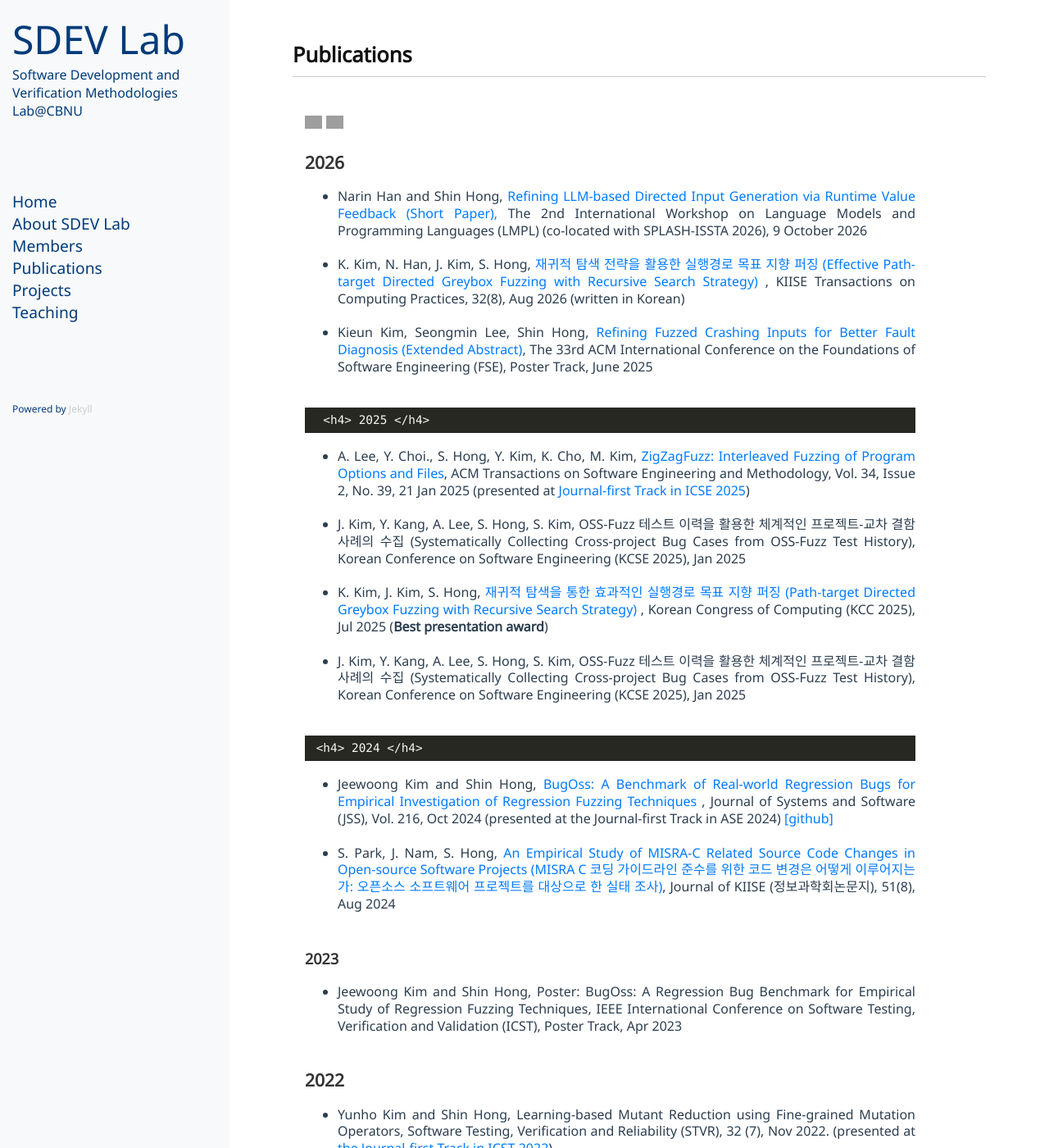
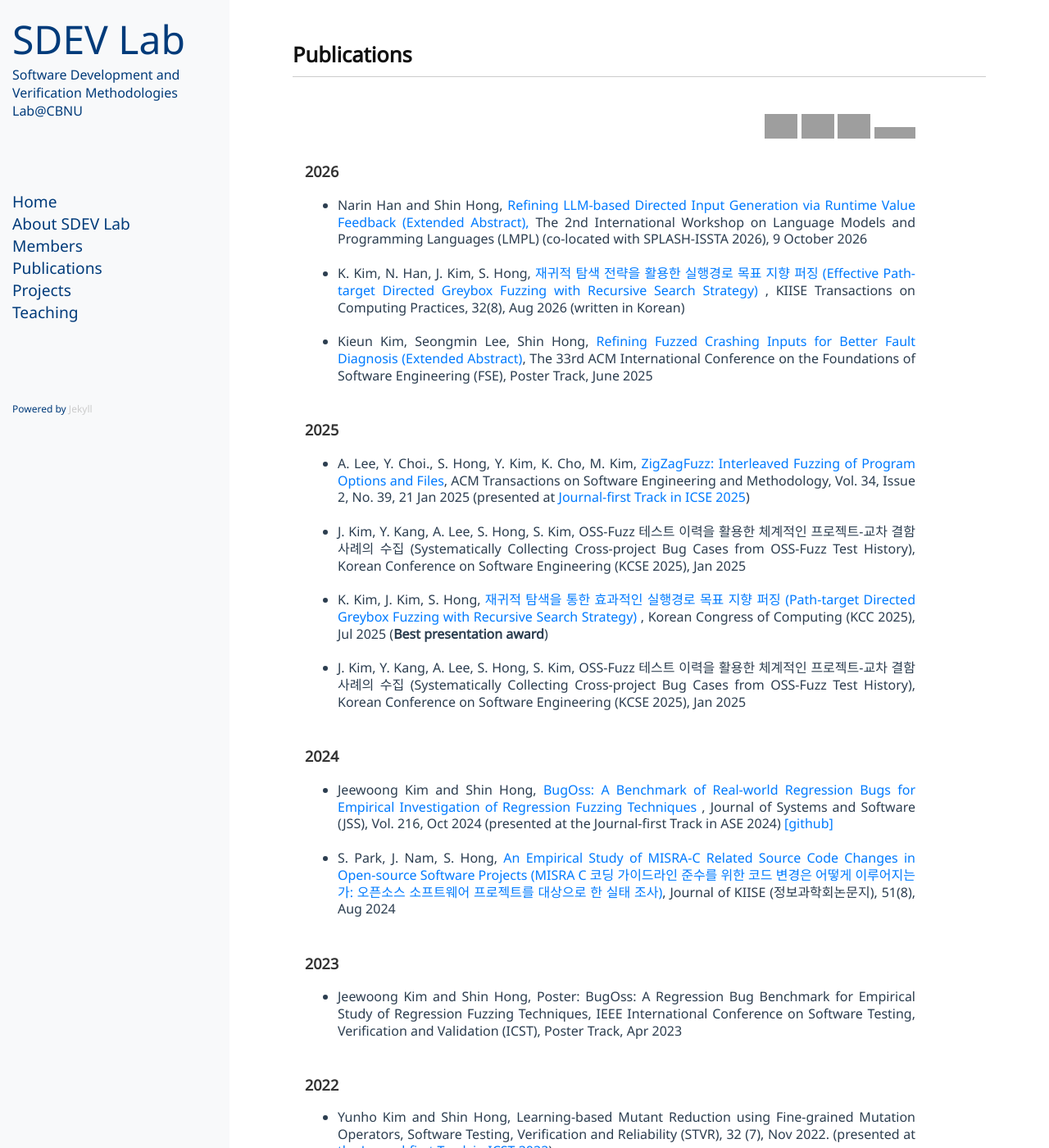
Before and after one commit to sdevlab/sdevlab.github.io, a Jekyll site: the page built from publications.md, in a window 1280 px wide and 1400 px high. Shown: the whole window at 82% size. Built offline with Jekyll 4.4.1, drawn with Linux system fonts in a browser that asks for light colours; some of the changed text lies outside the part shown; grey boxes are pictures that could not be loaded.

```diff
--- a/publications.md
+++ b/publications.md
@@ -5,22 +5,22 @@ permalink: /publications/
 <!-- description: A growing collection of your cool projects. -->
 ---
 
-<p>
+<p style="text-align:right">
 <a class="page-link" href="https://scholar.google.co.kr/citations?user=AXlXg2AAAAAJ">
-<img src="https://thumb.wikimedia.org/wikipedia/commons/thumb/c/c7/Google_Scholar_logo.svg/1280px-Google_Scholar_logo.svg.png?utm_source=commons.wikimedia.org&utm_campaign=index&utm_content=thumbnail&_=20200110094142" height=16 />
-</a>
+<img src="https://thumb.wikimedia.org/wikipedia/commons/thumb/c/c7/Google_Scholar_logo.svg/1280px-Google_Scholar_logo.svg.png?utm_source=commons.wikimedia.org&utm_campaign=index&utm_content=thumbnail&_=20200110094142" height=30 /></a>
 <a class="page-link" href="https://dblp.dagstuhl.de/pers/hd/h/Hong:Shin">
-<img src="https://upload.wikimedia.org/wikipedia/commons/d/d2/DBLP_Logo_320x120.png?utm_source=commons.wikimedia.org&utm_campaign=index&utm_content=thumbnail_unscaled&_=20200707131936" height=16 /></a>
+<img src="https://upload.wikimedia.org/wikipedia/commons/d/d2/DBLP_Logo_320x120.png?utm_source=commons.wikimedia.org&utm_campaign=index&utm_content=thumbnail_unscaled&_=20200707131936" height=30 /></a>
+<a class="page-link" href="http://www.riss.kr/search/Search.do?detailSearch=true&searchGubun=true&queryText=znCreator,+%ED%99%8D%EC%8B%A0+%28+Hong+Shin+%29&colName=re_a_kor">
+<img src="https://i.namu.wiki/i/2lFO1xhDqWn85onH2V0bAlWwsEclJK0YOB69DdcmAEfls3-3b2CriKuqdx7jYQpQXESodUOWeNTJXNkNzrjtvQ.webp" height=30 /></a>
+<a class="page-link" href="http://www.dbpia.co.kr/Author/AuthorInfo?arcId=&ancId=712724">
+<img src="https://i.namu.wiki/i/nlX9JrpPyhPLytwbAD-NANkid6X33a5MUmIpuGvCJjRX6kddOtREhy1FnzrEZQ39pcIMRlGU_usxrkdfmrHTVg.webp" height=14 width=50 /></a>
+<br/>
+</p>
+<!-- <a class="page-link" href="https://github.com/hongshin/publications"> \[PDFs\] </a>
+<a class="page-link" href="https://github.com/hongshin/publications/tree/main/korean"> [PDF files] </a>
+-->
 
-<!-- <a class="page-link" href="https://github.com/hongshin/publications"> \[PDFs\] </a>
-<a class="page-link" href="http://www.dbpia.co.kr/Author/AuthorInfo?arcId=&ancId=712724"> [DBpia] </a>
-<a class="page-link" href="http://www.riss.kr/search/Search.do?detailSearch=true&searchGubun=true&queryText=znCreator,+%ED%99%8D%EC%8B%A0+%28+Hong+Shin+%29&colName=re_a_kor"> [RISS] </a>
-<a class="page-link" href="https://github.com/hongshin/publications/tree/main/korean"> [PDF files] </a>
-<br>
--->
-</p>
-
-### 2026
+#### 2026
 
 <ul>
 
@@ -28,7 +28,7 @@ permalink: /publications/
 <li>
 Narin Han and Shin Hong,
 <a href="https://arxiv.org/abs/2608.07926">
-Refining LLM-based Directed Input Generation via Runtime Value Feedback (Short Paper),</a>
+Refining LLM-based Directed Input Generation via Runtime Value Feedback (Extended Abstract),</a>
 The 2nd International Workshop on Language Models and Programming Languages (LMPL) (co-located with SPLASH-ISSTA 2026), 9 October 2026
 <br/><br/>
 </li>
@@ -52,7 +52,7 @@ The 33rd ACM International Conference on the Foundations of Software Engineering
 </font>
 </ul>
 
-      <h4> 2025 </h4>
+#### 2025
 
 <ul>
 <font size=3> <li>
@@ -88,7 +88,8 @@ Korean Conference on Software Engineering (KCSE 2025), Jan 2025
 </ul>
 
 
-     <h4> 2024 </h4>
+#### 2024
+
 <ul>
 <font size=3> <li>
 Jeewoong Kim and Shin Hong,
@@ -102,12 +103,11 @@ Journal of Systems and Software (JSS), Vol. 216, Oct 2024 (presented at the Jour
 S. Park, J. Nam, S. Hong,
 <a href="https://www.dbpia.co.kr/journal/articleDetail?nodeId=NODE11909411">
 An Empirical Study of MISRA-C Related Source Code Changes in Open-source Software Projects
-(MISRA C 코딩 가이드라인 준수를 위한 코드 변경은 어떻게 이루어지는가: 오픈소스 소프트웨어 프로젝트를 대상으로 한 실태 조사)</a>, Journal of KIISE (정보과학회논문지), 51(8), Aug 2024
-<br/><br/></li></font>
+(MISRA C 코딩 가이드라인 준수를 위한 코드 변경은 어떻게 이루어지는가: 오픈소스 소프트웨어 프로젝트를 대상으로 한 실태 조사)</a>, Journal of KIISE (정보과학회논문지), 51(8), Aug 2024 <br/><br/></li></font>
 </ul>
 
 
-<h4> 2023 </h4>
+#### 2023
 
 <ul>
 <font size=3>
@@ -118,10 +118,11 @@ IEEE International Conference on Software Testing, Verification and Validation (
 Apr 2023 <br/><br/></li> </font>
 </ul>
 
-### 2022
+#### 2022
 
+<font size=3>
 <ul>
-<font size=3> <li>
+<li>
 Yunho Kim and Shin Hong,
 Learning-based Mutant Reduction using Fine-grained Mutation Operators,
 Software Testing, Verification and Reliability (STVR), 32 (7), Nov 2022.
@@ -134,18 +135,19 @@ Inferring Fine-grained Traceability Links between Javadoc Comment and JUnit Test
 <li> J. Kim, J. Jeon, S. Hong, S. Yoo, Predictive Mutation Analysis via Natural Language Channel in Source Code, ACM Transactions on Software Engineering and Methodology (TOSEM), 31(4), pp. 1-27, Oct 2022
 <br/><br/></li>
 
-<li>	J. Kim, S. Kim, S. Hong, How Does a Unit-level Test Case for Continuous Fuzzing Evolve: An Empirical Study of Code Changes in OSS-Fuzz Projects, Korean Congress of Computing (KCC), Jun 30-Jul 1, 2022 <br/><br/></li>
+<li> J. Kim, S. Kim, S. Hong, How Does a Unit-level Test Case for Continuous Fuzzing Evolve: An Empirical Study of Code Changes in OSS-Fuzz Projects, Korean Congress of Computing (KCC), Jun 30-Jul 1, 2022 <br/><br/></li>
 
 <li> J. Yoon, S. Chung, K. Shin, J. Kim, S. Hong, and S. Yoo, Repairing Fragile GUI Test Cases Using Word and Layout Embedding. Proceedings of the 15th IEEE International Conference on Software Testing, Verification and Validation, Industry Track, April 2022 <br/><br/></li>
 
-<li>	H. Yoo and S. Hong, OSSFuzzBugs: A Collection of Open-source Real-world Fault Artifacts for Experimenting Unit-level Fuzzing Techniques, Korean Congress of Computing (KCC), Jun 23-25, 2021 <br/><br/></li>
+<li> H. Yoo and S. Hong, OSSFuzzBugs: A Collection of Open-source Real-world Fault Artifacts for Experimenting Unit-level Fuzzing Techniques, Korean Congress of Computing (KCC), Jun 23-25, 2021 <br/><br/></li>
 
 <li> H. Choe and S. Hong, Multi-directional Concolic Testing Search Strategies for Mitigating Path-space Local Search Problem, Korean Software Engineering Conference (KCSE), Feb 1-2, 2021 (short paper) <br/><br/></li>
 
 <li> H. Choe and S. Hong, Bounded Search Strategies of Concolic Testing for Effective and Efficient Structural Coverage Achievement, Journal of KIISE, 48(2), pp. 201-210, Feb 2021<br/><br/></li>
 </ul>
+</font>
 
-### 2021
+#### 2021
 
 <ul>
 <font size=3> <li> H. Yoo, J. Hong, B. Lucas, D. W. Hwang, S. Hong, Improving Configurability of Unit-level Continuous Fuzzing: An Industrial Case Study with SAP HANA, The 36th IEEE/ACM International Conference on Automated Software Engineering (ASE), Industry Showcase, Nov 14-20, 2021 <a href="https://hongshin.github.io/pubs/ase21-industry.pdf">[pdf]</a> <br/><br/></li></font>
@@ -157,44 +159,45 @@ Inferring Fine-grained Traceability Links between Javadoc Comment and JUnit Test
 <font size=3> <li> Y. Kim and S. Hong, DeMiner: Test Generation for High Test Coverage through Mutant Exploration, Software Testing, Verification and Reliability (STVR), Volume 31, Issue 1-2, January-March, 2021 <br/><br/></li></font>
 </ul>
 
-### 2020
+#### 2020
 
 <ul>
 <font size=3> <li> J. Jeon and S. Hong, Threats to Validity in Evaluating Mutation-based Fault Localization, International Conference on Software Engineering (ICSE), New Ideas and Emerging Results (NIER), Jul 6-11, 2020 (acceptance ratio: 30%) <a href="https://hongshin.github.io/pubs/icse20-mbfl.pdf">[pdf]</a> <br/><br/></li> </font>
 
-<font size=3><li>	D. Kim, S. Kim, S. Hong, Effective Continuous Testing with Automated Unit Test Generation Technique, Korean Software Congress (KSC), Dec 2020 (Best undergraduate student paper award) <a href="https://hongshin.github.io/pubs/ksc20-randoop.pdf">[pdf]</a><br/><br/></li></font>
-<font size=3><li>	J. Jeon, S. Hong, Detecting Subtype Inconsistency Errors by Unit Test Cross-checking, Korean Congress of Computing (KCC), July 2020 <br/><br/></li></font>
-<font size=3><li>	J. Jeon and S. Hong, Improving Mutation-Based Fault Localization for Better Locating Omission Faults Using Coverage Change Information, Journal of KIISE, 47 (9), pp. 863-872, Sep 2020 <br/><br/></li></font>
-<font size=3><li>	H. Leem, H. Choe, H. Kim, S. Hong, CRESTIVE-DX: Design and Implementation of Distributed Concolic Testing Tool for Embedded Software, KIPS Transactions on Software and Data Engineering (KTSDE), 9 (8), pp. 229-234, Aug 2020 <br/><br/></li></font>
+<font size=3><li>D. Kim, S. Kim, S. Hong, Effective Continuous Testing with Automated Unit Test Generation Technique, Korean Software Congress (KSC), Dec 2020 (Best undergraduate student paper award) <a href="https://hongshin.github.io/pubs/ksc20-randoop.pdf">[pdf]</a><br/><br/></li></font>
 
-<font size=3><li>	J. Kim, S. Hong, Evaluation of Test Requirement Extraction Techniques for Javadoc Description, Korean Software Engineering Conference (KCSE), 2020 (short paper) <br/><br/></li></font>
+<font size=3><li>J. Jeon, S. Hong, Detecting Subtype Inconsistency Errors by Unit Test Cross-checking, Korean Congress of Computing (KCC), July 2020 <br/><br/></li></font>
 
-<font size=3><li>	H. Choe, H. Leem, H. Kim, S. Hong, Design and Implementation of Distributed Concolic Testing Tool for Embedded Software, Korean Software Engineering Conference, 2020 (Best short paper award) <br/><br/></li></font>
-</ul>
+<font size=3><li>J. Jeon and S. Hong, Improving Mutation-Based Fault Localization for Better Locating Omission Faults Using Coverage Change Information, Journal of KIISE, 47 (9), pp. 863-872, Sep 2020 <br/><br/></li></font>
 
-### 2019
+<font size=3><li>H. Leem, H. Choe, H. Kim, S. Hong, CRESTIVE-DX: Design and Implementation of Distributed Concolic Testing Tool for Embedded Software, KIPS Transactions on Software and Data Engineering (KTSDE), 9 (8), pp. 229-234, Aug 2020 <br/><br/></li></font>
+
+<font size=3><li>J. Kim, S. Hong, Evaluation of Test Requirement Extraction Techniques for Javadoc Description, Korean Software Engineering Conference (KCSE), 2020 (short paper) <br/><br/></li></font>
+
+<font size=3><li>H. Choe, H. Leem, H. Kim, S. Hong, Design and Implementation of Distributed Concolic Testing Tool for Embedded Software, Korean Software Engineering Conference, 2020 (Best short paper award) <br/><br/></li></font></ul>
+
+#### 2019
 
 <ul>
-<font size=3> <li> Y. Kim, S. Hong, M. Kim, Target-Driven Compositional Concolic Testing with Function Summary Refinement for Effective Bug Detection, ACM Joint European Software Engineering Conference and Symposium on the Foundations of Software Engineering (ESEC/FSE), Nov 26-30, 2019 <a href="https://hongshin.github.io/pubs/fse19-focal.pdf">[pdf]</a> <br/><br/></li></font>
+<font size=3> <li>Y. Kim, S. Hong, M. Kim, Target-Driven Compositional Concolic Testing with Function Summary Refinement for Effective Bug Detection, ACM Joint European Software Engineering Conference and Symposium on the Foundations of Software Engineering (ESEC/FSE), Nov 26-30, 2019 <a href="https://hongshin.github.io/pubs/fse19-focal.pdf">[pdf]</a> <br/><br/></li></font>
 
-<font size=3><li>	J. Kim, Y. Jeon, S. Hong, Design and Implementation of Code-related Conversation Service for Online Programming Education, Korean Congress of Computing (KCC), July 2019 <br/><br/></li></font>
+<font size=3> <li>J. Kim, Y. Jeon, S. Hong, Design and Implementation of Code-related Conversation Service for Online Programming Education, Korean Congress of Computing (KCC), July 2019 <br/><br/></li></font>
 
-<font size=3> <li> S. Lee, S. Hong, J. Yi, T. Kim, C. Kim, S. Yoo, Classifying False Positive Static Checker Alarms in Continuous Integration using Convolutional Neural Networks, International Conference on Software Testing, Verification and Validation (ICST), Industry Track, Apr 22-27, 2019 <a href="https://hongshin.github.io/pubs/icst2019-falsealarm.pdf">[pdf]</a> <br/><br/></li></font>
+<font size=3> <li>S. Lee, S. Hong, J. Yi, T. Kim, C. Kim, S. Yoo, Classifying False Positive Static Checker Alarms in Continuous Integration using Convolutional Neural Networks, International Conference on Software Testing, Verification and Validation (ICST), Industry Track, Apr 22-27, 2019 <a href="https://hongshin.github.io/pubs/icst2019-falsealarm.pdf">[pdf]</a> <br/><br/></li></font>
 
 </ul>
 
-### 2018
+#### 2018
 
 <ul>
-<font size=3><li>	H. Choe and S. Hong, A Classification of Unit Test Bugs in Java Programs, Korean Congress of Computing (KCC), Jun 20-22, 2018 (Best paper award) <br/><br/></li></font>
- <br/><br/></li></font>
+<font size=3><li> H. Choe and S. Hong, A Classification of Unit Test Bugs in Java Programs, Korean Congress of Computing (KCC), Jun 20-22, 2018 (Best paper award) <br/><br/></li></font>
 
 <font size=3> <li> Y. Kim, S. Hong, B. Ko, M. Kim, Invasive Software Testing: Mutating Target Programs to Achieve High Test Coverage, International Conference on Software Testing, Verification and Validation (ICST), Apr 9-11, 2018 (acceptance ratio: 25%, Distinguished paper awarded) <a href="https://hongshin.github.io/pubs/icst2018-deminer.pdf">[pdf]</a> <br/><br/></li></font>
 
 <font size=3><li>	J. Lee and S. Hong, Detecting Memory Bloats of Java Programs by Monitoring Repeated Unit Test Executions: A Case Study with Apache Commons VFS, Korean Software Engineering Conference (KCSE), Jan 19-21, 2018 <br/><br/></li></font>
 </ul>
 
-### 2017
+#### 2017
 
 <font size=3>
 <ul>
@@ -208,16 +211,16 @@ Effective Korean-English Parallel Sentence Extraction from Wikipedia by Consecut
 </ul>
 </font>
 
-### 2016
+#### 2016
 
 <font size=3>
 <ul>
-<li> W. Kim, H. Choi, S. Hong, Application of M/G/c/c Queueing Models to Optimize Book Circulation Process in University Library, Journal of the Korea Management Engineering Society, Dec 2016 <br/><br/></li></font>
+<li> W. Kim, H. Choi, S. Hong, Application of M/G/c/c Queueing Models to Optimize Book Circulation Process in University Library, Journal of the Korea Management Engineering Society, Dec 2016 <br/><br/></li>
 <li> Y. Jeon, Y. Kim, S. Hong, M. Kim, Mutagen4J: Effective Mutation Generation Tool for Java Programs, Journal of KIISE (JOK), 43(9), pp. 974—982, Sep 2016 <br/><br/></li>
 </ul>
 </font>
 
-### Before 2016
+#### Before 2016
 
 <ul>
 <font size=3> <li> S. Hong, B. Lee, T. Kwak, Y. Jeon, B. Ko, Y. Kim, M. Kim, Mutation Based Fault Localization for Real-World Multilingual Programs, 30th IEEE/ACM International Conference on Automated Software Engineering (ASE), Nov 9-13, 2015 (acceptance ratio: 19%)  <br/><br/></li></font>
```
Also changed, not shown: _posts/2025-09-01-Project.md (+1 -1 lines), _posts/2025-12-31-Recruit.md (+1 -1 lines), _posts/2026-09-07-Project.md (added, +26 -0 lines).
